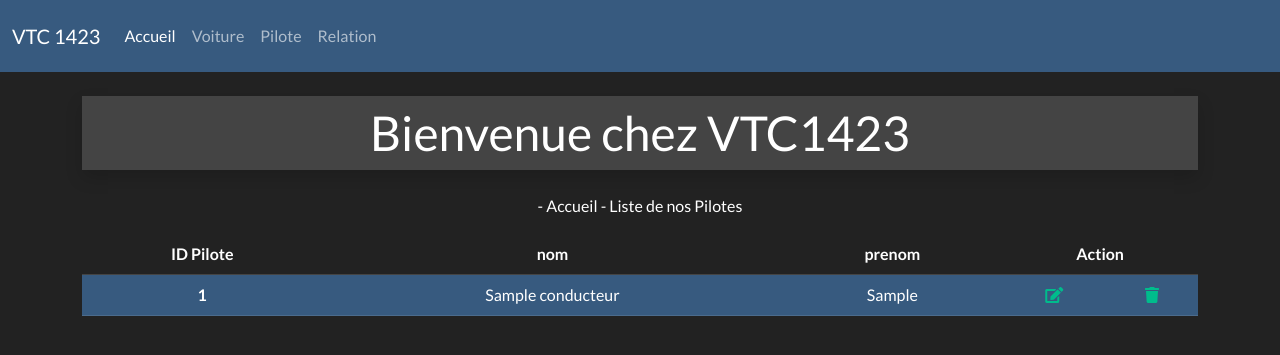
After one commit to AnthoMichel/POO_MVC_eval-Anthony, a PHP site: page /pilotes.php in a window 1280 px wide. The commit adds this page. Shown: the top 355 px of the page. Run offline with PHP 8.4, Linux system fonts and the light colour scheme; tables that the repository leaves empty or names only in its code hold one stand-in row (values such as "Sample post"); some libraries are stand-ins or nearby versions.

Commit message:
1ere partie MVC

```diff
--- /dev/null
+++ b/Manager.php
@@ -0,0 +1,22 @@
+<?php
+
+
+abstract class Manager {
+
+    private $bdd;
+
+
+    private function setBdd(){
+        $this->bdd = new PDO('mysql:host=localhost;dbname=vtc', "root", "");
+        $this->bdd->setAttribute(PDO::ATTR_ERRMODE, PDO::ERRMODE_WARNING);
+    }
+
+    protected function getBdd(){
+
+        if($this->setBdd() === null){
+            $this->setBdd();
+        }
+        return $this->bdd;
+    }
+
+}
--- /dev/null
+++ b/Pilote.php
@@ -0,0 +1,75 @@
+<?php
+
+class Pilote {
+
+    private int $id_pilote;
+    private string $nom;
+    private string $prenom;
+
+    public function __construct($id_pilote, $nom, $prenom){
+
+        $this->id_pilote=$id_pilote;
+        $this->nom=$nom;
+        $this->prenom=$prenom;
+    }
+
+    /**
+     * Get the value of id_pilote
+     */
+    public function getId_pilote()
+    {
+        return $this->id_pilote;
+    }
+
+    /**
+     * Set the value of id_pilote
+     *
+     * @return  self
+     */
+    public function setId_pilote($id_pilote)
+    {
+        $this->id_pilote = $id_pilote;
+
+        return $this;
+    }
+
+    /**
+     * Get the value of nom
+     */
+    public function getNom()
+    {
+        return $this->nom;
+    }
+
+    /**
+     * Set the value of nom
+     *
+     * @return  self
+     */
+    public function setNom($nom)
+    {
+        $this->nom = $nom;
+
+        return $this;
+    }
+
+    /**
+     * Get the value of prenom
+     */
+    public function getPrenom()
+    {
+        return $this->prenom;
+    }
+
+    /**
+     * Set the value of prenom
+     *
+     * @return  self
+     */
+    public function setPrenom($prenom)
+    {
+        $this->prenom = $prenom;
+
+        return $this;
+    }
+}
--- /dev/null
+++ b/PiloteManager.php
@@ -0,0 +1,28 @@
+<?php
+require_once "Manager.php";
+
+
+class PiloteManager extends Manager {
+
+    private $pilotes;
+
+    public function addPilote($pilote){
+        $this->pilotes[]= $pilote;
+    }
+
+    public function getPilotes(){
+        return $this->pilotes;
+    }
+    public function loadPilotes(){
+        $req = $this->getBdd()->prepare("SELECT * FROM conducteur");
+        $req->execute();
+        $myPilotes = $req->fetchAll(PDO::FETCH_ASSOC);
+        $req->closeCursor();
+
+        foreach($myPilotes as $pilote){
+            $p = new Pilote($pilote["id_conducteur"], $pilote["nom"], $pilote["prenom"]);
+            $this->addPilote($p);
+        }
+    }
+
+}
--- a/base.html.php
+++ b/base.html.php
@@ -6,6 +6,7 @@
     <meta name="viewport" content="width=device-width, initial-scale=1.0">
     <title>VTC 1423</title>
     <link rel="stylesheet" href="https://cdnjs.cloudflare.com/ajax/libs/bootswatch/5.1.3/darkly/bootstrap.min.css"  crossorigin="anonymous" referrerpolicy="no-referrer" />
+    <link href="https://cdnjs.cloudflare.com/ajax/libs/font-awesome/5.13.1/css/all.min.css" rel="stylesheet">
 </head>
 <body>
 <nav class="navbar navbar-expand-lg navbar-dark bg-primary">
@@ -18,18 +19,18 @@
     <div class="collapse navbar-collapse" id="navbarColor01">
       <ul class="navbar-nav me-auto">
         <li class="nav-item">
-          <a class="nav-link active" href="#">Accueil
+          <a class="nav-link active" href="index.php">Accueil
             <span class="visually-hidden">(current)</span>
           </a>
         </li>
         <li class="nav-item">
-          <a class="nav-link" href="#">Voiture</a>
+          <a class="nav-link" href="cars.php">Voiture</a>
         </li>
         <li class="nav-item">
-          <a class="nav-link" href="#">Pilote</a>
+          <a class="nav-link" href="pilotes.php">Pilote</a>
         </li>
         <li class="nav-item">
-          <a class="nav-link" href="#">Relation</a>
+          <a class="nav-link" href="relations.php">Relation</a>
         </li>
     </div>
         </li>
@@ -37,5 +38,17 @@
     </div>
   </div>
 </nav>
+
+<div class="container text-center">
+    <h1 class="my-4 text-center bg-secondary shadow p-2">
+        <?= $title?>
+    </h1>
+
+    <?= $content ?>
+
+
+</div>
+<script src="https://cdn.jsdelivr.net/npm/@popperjs/core@2.11.5/dist/umd/popper.min.js"  crossorigin="anonymous"></script>
+<script src="https://cdn.jsdelivr.net/npm/bootstrap@5.2.0-beta1/dist/js/bootstrap.min.js"  crossorigin="anonymous"></script>
 </body>
 </html>
--- /dev/null
+++ b/pilotes.php
@@ -0,0 +1,46 @@
+<?php ob_start();
+require_once "Pilote.php";
+
+
+require_once "PiloteManager.php";
+
+$piloteManager = new PiloteManager;
+$piloteManager->loadPilotes();
+$pilotes= $piloteManager->getPilotes();
+?>
+
+<p>- Accueil - Liste de nos Pilotes</p>
+
+
+<table class="table table-hover">
+  <thead>
+    <tr>
+      <th scope="col">ID Pilote</th>
+      <th scope="col">nom</th>
+      <th scope="col">prenom</th>
+      <th scope="col" colspan="2">Action</th>
+    </tr>
+  </thead>
+  <tbody>
+      <?php foreach ($pilotes as $pilote) : ?>
+    <tr class="table-primary">
+      <th scope="row"><?= $pilote->getId_pilote() ?></th>
+      <td><?= $pilote->getNom() ?></td>
+      <td><?= $pilote->getPrenom() ?></td>
+      <td><a href=""><i class="fas fa-edit"></i></a></td>
+      <td><a href=""><i class="fas fa-trash"></i></a></td>
+    </tr>
+    <?php endforeach ?>
+  </tbody>
+</table>
+
+
+
+<?php
+$content = ob_get_clean();
+$title = "Bienvenue chez VTC1423";
+require_once "base.html.php"
+
+
+
+?>
```
Also changed, not shown: Car.php (added, +119 -0 lines), CarManager.php (added, +29 -0 lines), Relation.php (added, +74 -0 lines), RelationManager.php (added, +33 -0 lines), cars.php (added, +47 -0 lines), home.view.php (added, +11 -0 lines), relations.php (added, +47 -0 lines).
